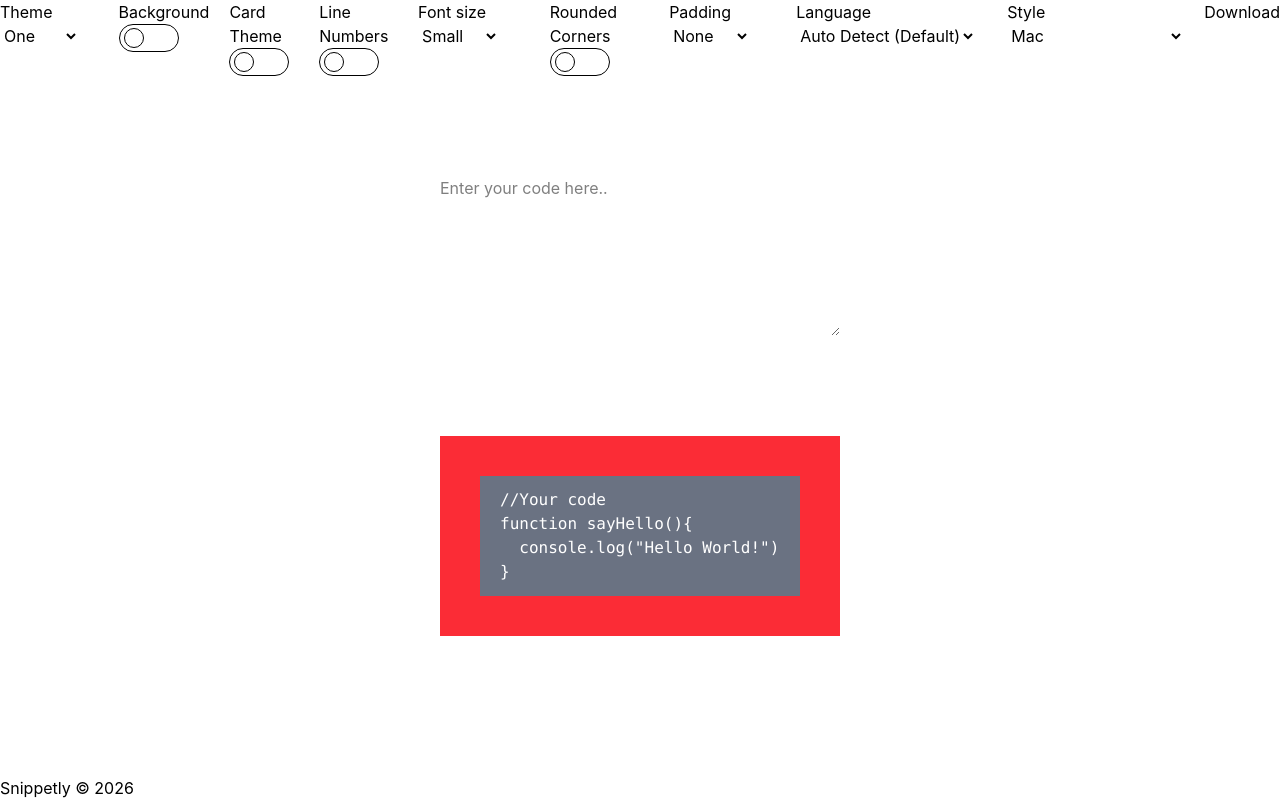
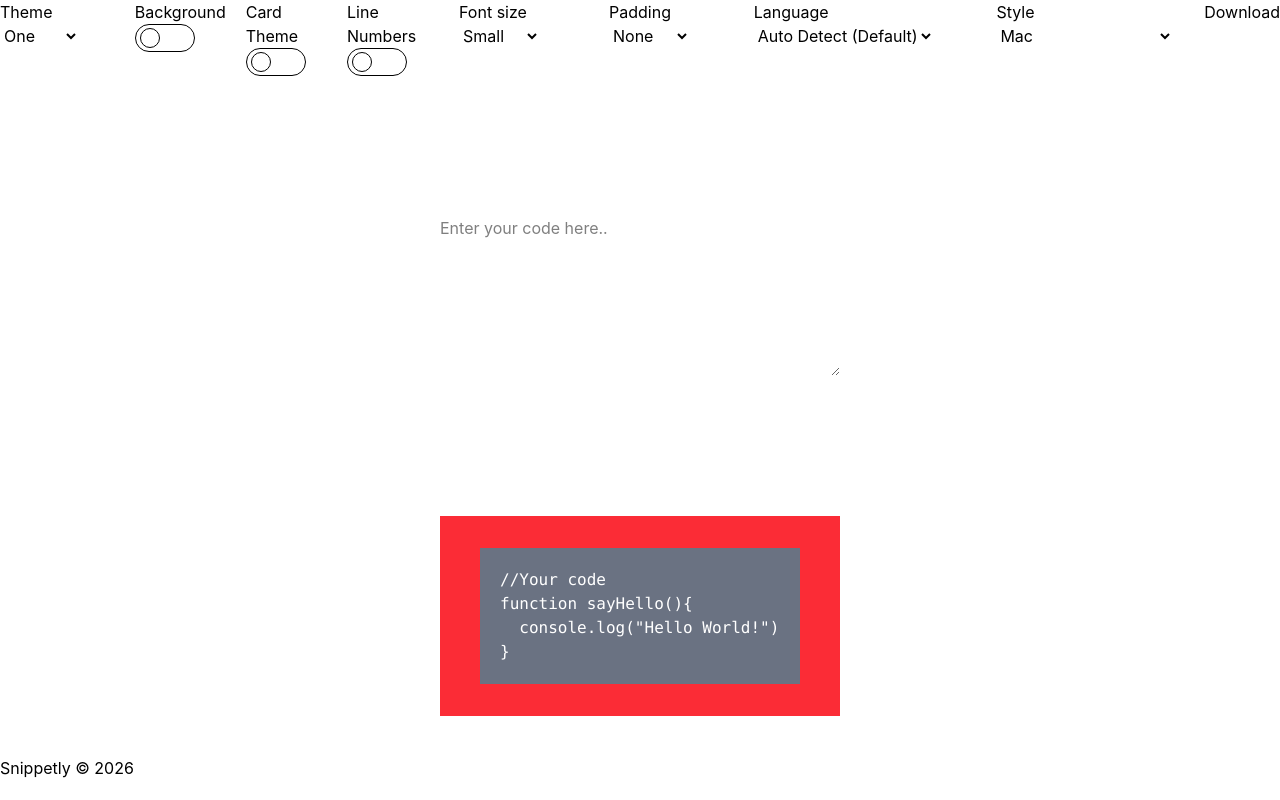
Before and after one commit to aru-shi2/Snippetly, a React app in the folder Frontend/: page /snippet in a window 1280 px wide. Built offline with nearby package versions, Linux system fonts and the light colour scheme; the HTML template or start-up script is replaced by a standard one.

Commit message:
fix toggle and footer

```diff
--- a/Frontend/src/App.jsx
+++ b/Frontend/src/App.jsx
@@ -12,8 +12,8 @@ function App() {
     <>
     <BrowserRouter>
     <Routes>
-      <Route path='/' element={<><Navbar/><Home/><Footer/></>}/>
-      <Route path='/snippet' element={<><Snippets/><Footer/></>}/>
+      <Route path='/' element={<Home/>}/>
+      <Route path='/snippet' element={<Snippets/>}/>
     </Routes>
     </BrowserRouter>
     </>
--- a/Frontend/src/Components/Footer.jsx
+++ b/Frontend/src/Components/Footer.jsx
@@ -3,7 +3,7 @@ import React from 'react'
 const Footer = () => {
   return (
     <div>
-      <div className="footer absolute bottom-0">
+      <div className="footer">
         <p> Snippetly &copy; 2026</p>
       </div>
     </div>
--- a/Frontend/src/Components/Home.jsx
+++ b/Frontend/src/Components/Home.jsx
@@ -1,48 +1,69 @@
-import React, { use } from 'react'
-import { useNavigate } from 'react-router-dom'
+import React, { use } from "react";
+import { useNavigate } from "react-router-dom";
+import Footer from "./Footer";
+import Navbar from "./Navbar";
 
 const Home = () => {
-
-  const navigate=useNavigate();
-  const Start=() => {
-    navigate('/snippet');
-  }
-
+  const navigate = useNavigate();
+  const Start = () => {
+    navigate("/snippet");
+  };
 
   return (
-    <div>
-       <div className='px-10'>
-      <div className='flex-col space-y-20 absolute top-[30%]'>
+    <div className="flex flex-col gap-20 min-h-screen">
+      <div className="grow px-10">
+        <div className="flex flex-col space-y-20">
+          <div className="nav">
+          <Navbar/>
+          </div>
           <div className="content flex gap-30">
             <div className="l space-y-15">
               <div className="text space-y-8">
-            <h1 className='font-bold text-4xl'>Turn Your Code Into Beautiful Snippets</h1>
-          <p className='text-xl'>Create stunning, shareable images of your code in seconds. Perfect for social media, blogs, and documentation.</p>
+                <h1 className="font-bold text-4xl">
+                  Turn Your Code Into Beautiful Snippets
+                </h1>
+                <p className="text-xl">
+                  Create stunning, shareable images of your code in seconds.
+                  Perfect for social media, blogs, and documentation.
+                </p>
               </div>
-          <button onClick={Start} className='bg-yellow-200 px-5 h-15 rounded-2xl text-lg'>Get started</button>
+              <button
+                onClick={Start}
+                className="bg-yellow-200 px-5 h-15 rounded-2xl text-lg"
+              >
+                Get started
+              </button>
             </div>
 
             <div className="r w-[70%]">
-          <img className='w-[90%] rounded-2xl' src="/Pic/Snap.png" alt="" />
+              <img className="w-[90%] rounded-2xl" src="/Pic/Snap.png" alt="" />
             </div>
           </div>
-        <h1 className='text-2xl font-bold text-center'>Features</h1>
+          <h1 className="text-2xl font-bold text-center">Features</h1>
           <div className="features grid grid-cols-2 gap-10">
             <div className="one border">
-            <h1 className='text-xl font-bold'>Instant Code Styling</h1>
-            <p>Paste your code and instantly transform it into a beautiful snippet.</p>
+              <h1 className="text-xl font-bold">Instant Code Styling</h1>
+              <p>
+                Paste your code and instantly transform it into a beautiful
+                snippet.
+              </p>
             </div>
             <div className="two border">
-            <h1 className='text-xl font-bold'>Multiple Themes</h1>
+              <h1 className="text-xl font-bold">Multiple Themes</h1>
               <p>Choose from modern themes that make your code stand out.</p>
             </div>
             <div className="three border">
-            <h1 className='text-xl font-bold'>Export Anywhere</h1>
-            <p>Download high-quality images for Twitter, Linkedin, or documentation</p>
+              <h1 className="text-xl font-bold">Export Anywhere</h1>
+              <p>
+                Download high-quality images for Twitter, Linkedin, or
+                documentation
+              </p>
             </div>
             <div className="four border">
-            <h1 className='text-xl font-bold'>Developer Friendly</h1>
-            <p>Supports popular programming languages and syntax highlighting</p>
+              <h1 className="text-xl font-bold">Developer Friendly</h1>
+              <p>
+                Supports popular programming languages and syntax highlighting
+              </p>
             </div>
 
             <div className="work">
@@ -52,10 +73,12 @@ const Home = () => {
             </div>
           </div>
         </div>
-
+      </div>
+        <div className="footer bottom-0">
+          <Footer/>
         </div>
     </div>
-  )
-}
+  );
+};
 
-export default Home
+export default Home;
--- a/Frontend/src/Components/Snippets.jsx
+++ b/Frontend/src/Components/Snippets.jsx
@@ -1,9 +1,17 @@
 import React from "react";
+import { useState } from "react";
 import Togglebtn from "./Togglebtn";
+import Footer from "./Footer";
 
 const Snippets = () => {
+
+  const [bgToggle, setbgToggle] = useState(false)
+  const [themeToggle, setthemeToggle] = useState(false)
+  const [lineToggle, setlineToggle] = useState(false)
+
+
   return (
-    <div className="h-screen">
+    <div className="h-screen flex flex-col gap-10">
       <div className="topp flex gap-5">
         <div className="theme">
           <label htmlFor="Colour">Theme</label>
@@ -15,17 +23,20 @@ const Snippets = () => {
         </div>
         <div className="bgd">
           <label htmlFor="bg">Background</label>
-          <Togglebtn />
+          <Togglebtn toggled={bgToggle}
+          isOn={()=>setbgToggle(!bgToggle)}
+          />
         </div>
 
         <div className="theme">
           <label htmlFor="theme">Card Theme</label>
-          <Togglebtn />
+          <Togglebtn toggled={themeToggle}
+          isOn={()=>setthemeToggle(!themeToggle)}/>
         </div>
-
         <div className="no">
           <label htmlFor="line">Line Numbers</label>
-          <Togglebtn />
+          <Togglebtn toggled={lineToggle}
+          isOn={()=>setlineToggle(!lineToggle)}/>
         </div>
 
         <div className="font">
@@ -35,11 +46,6 @@ const Snippets = () => {
             <option value="m">Medium</option>
             <option value="l">Large</option>
           </select>
-        </div>
-
-        <div className="round">
-          <label htmlFor="radius">Rounded Corners</label>
-          <Togglebtn />
         </div>
 
         <div className="padding">
@@ -80,7 +86,7 @@ const Snippets = () => {
         </div>
       </div>
 
-      <div className="txt flex h-[45%] items-center justify-center">
+        <div className="txt flex h-[45%] items-center justify-center">
         <textarea
           className="min-h-40 min-w-100"
           name=""
@@ -91,15 +97,19 @@ const Snippets = () => {
 
       <div className="preview flex justify-center">
         <div className="bg-red-500 min-h-50 min-w-100 flex justify-center items-center">
-        <pre className="bg-gray-500 h-30 min-w-80 flex items-center text-white whitespace-pre-wrap font-mono p-5">
-          <code>
-            {`//Your code
+          <pre className="bg-gray-500 min-h-30 min-w-80 flex items-center text-white whitespace-pre-wrap font-mono p-5">
+            <code>
+              {`//Your code
 function sayHello(){
   console.log("Hello World!")
 }`}
-          </code>
-        </pre>
+            </code>
+          </pre>
         </div>
+      </div>
+
+      <div className="foot bottom-0">
+        <Footer/>
       </div>
     </div>
   );
--- a/Frontend/src/Components/Togglebtn.jsx
+++ b/Frontend/src/Components/Togglebtn.jsx
@@ -1,17 +1,12 @@
 import React from 'react'
 import { useState } from 'react'
 
-const Togglebtn = () => {
-
-    const [isToggled, setisToggled] = useState(false)
-    const toggle=() => {
-      setisToggled(!isToggled);
-    }
+const Togglebtn = ({toggled,isOn}) => {
 
   return (
     <div>
-      <div onClick={toggle} className={isToggled?'w-15 h-7 border rounded-2xl flex items-center bg-blue-500':'w-15 h-7 border rounded-2xl flex items-center bg-white'}>
-        <div className={isToggled?'w-5 h-5 border right-0 mr-1 translate-x-8.5 transition delay-100 duration-200 ease-in-out rounded-2xl bg-white':'w-5 h-5 border left-1 ml-1 rounded-2xl translare-x-0 transition delay-100 duration-200 '}></div>
+      <div onClick={isOn} className={toggled?'w-15 h-7 border rounded-2xl flex items-center bg-blue-500':'w-15 h-7 border rounded-2xl flex items-center bg-white'}>
+        <div className={toggled?'w-5 h-5 border right-0 mr-1 translate-x-8.5 transition delay-100 duration-200 ease-in-out rounded-2xl bg-white':'w-5 h-5 border left-1 ml-1 rounded-2xl translare-x-0 transition delay-100 duration-200 '}></div>
       </div>
     </div>
   )
```
Lines whose indentation alone changed are shown as unchanged.
